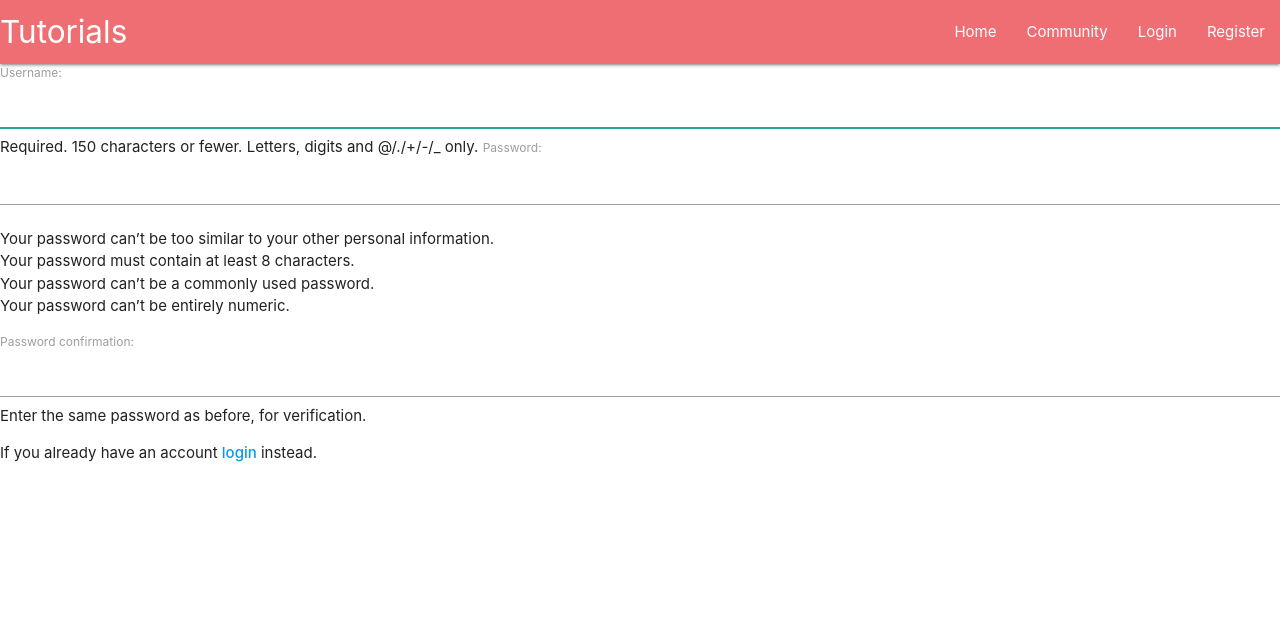
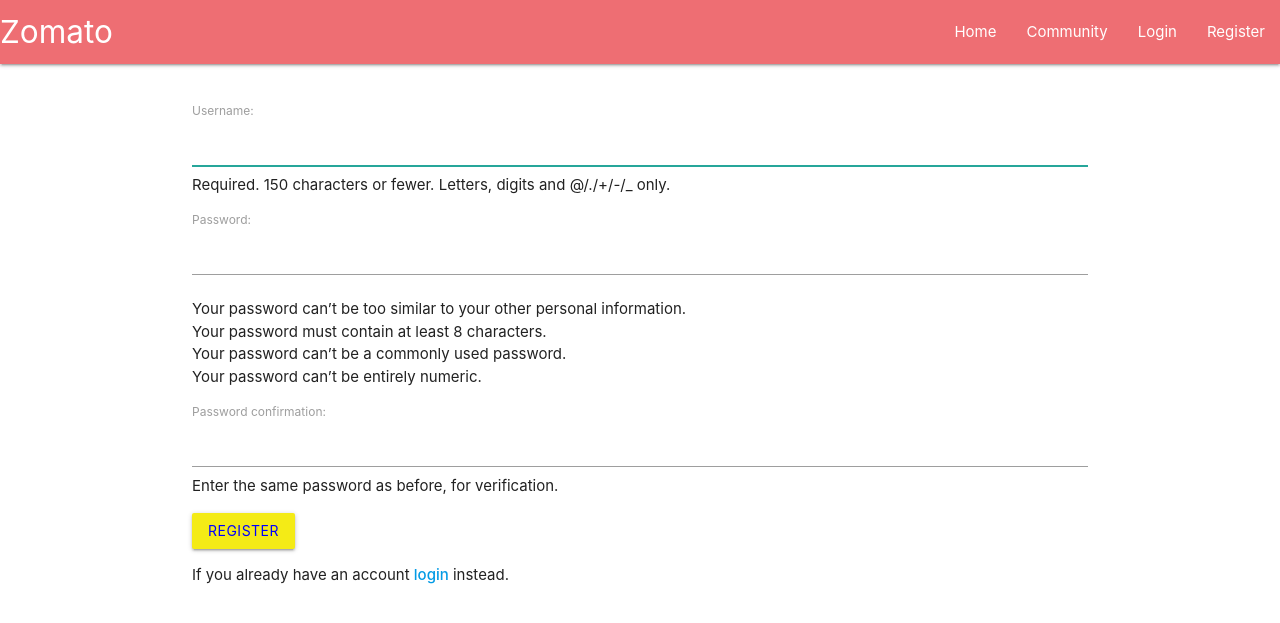
Before and after one commit to avin99/project-on-Django, a Django app: page /register/ in a window 1280 px wide. Shown: the top 623 px of the page. Run offline with Django 3.2, Linux system fonts and the light colour scheme; some libraries are stand-ins or nearby versions.

Commit message:
register page complete

```diff
--- a/foodapp/mysite/main/templates/main/header.html
+++ b/foodapp/mysite/main/templates/main/header.html
@@ -12,7 +12,7 @@
 <body>
     <nav>
         <div class="nav-wrapper">
-            <a href="/" class="brand-logo">Tutorials</a>
+            <a href="/" class="brand-logo">Zomato</a>
             <ul id="nav-mobile" class="right hide-on-med-and-down">
                 <li><a href="/">Home</a></li>
                 <li><a href="https://discord.gg/sentdex">Community</a></li>
@@ -21,8 +21,10 @@
             </ul>
         </div>
     </nav>
-    {% block content %}
-    {% endblock %}
+    <div class="container"><br>
+        {% block content %}
+        {% endblock %}
+      </div>
 <!-- Prism JS -->
 </body>
 <script src="{% static "tinymce/js/prism.js" %}"></script>
--- a/foodapp/mysite/main/templates/main/register.html
+++ b/foodapp/mysite/main/templates/main/register.html
@@ -4,9 +4,10 @@
 
 <form method="POST">
         {% csrf_token %}
-        {{form}}
+        {{form.as_p}}
+        <button style="background-color:#F4EB16; color:blue" class="btn btn-outline-info" type="submit">Register</button>
+
     </form>
-
     If you already have an account <a href="/login" target="blank"><strong>login</strong></a> instead.
 
     {% endblock %}
--- a/foodapp/mysite/main/views.py
+++ b/foodapp/mysite/main/views.py
@@ -1,7 +1,9 @@
-from django.shortcuts import render
+from django.shortcuts import render,redirect
 from django.http import HttpResponse
 from .models import Tutorial
 from django.contrib.auth.forms import UserCreationForm
+from django.contrib.auth import logout, authenticate, login
+from django.contrib import messages
 
 # Create your views here.
 def homepage(request):
@@ -9,6 +11,23 @@
                   template_name='main/home.html',
                   context = {"tutorials":Tutorial.objects.all})
 def register(request):
+    if request.method == "POST":
+        form = UserCreationForm(request.POST)
+        if form.is_valid():
+            user = form.save()
+            username = form.cleaned_data.get('username')
+            messages.success(request, f"New account created: {username}")
+            login(request, user)
+            return redirect("main:homepage")
+        else:
+            for msg in form.error_messages:
+                 messages.error(request, f"{msg}: {form.error_messages[msg]}")
+
+            return render(request = request,
+                          template_name = "main/register.html",
+                          context={"form":form})
+
+
     form = UserCreationForm
     return render(request = request,
                   template_name = "main/register.html",
```
Also changed, not shown: foodapp/mysite/db.sqlite3.
